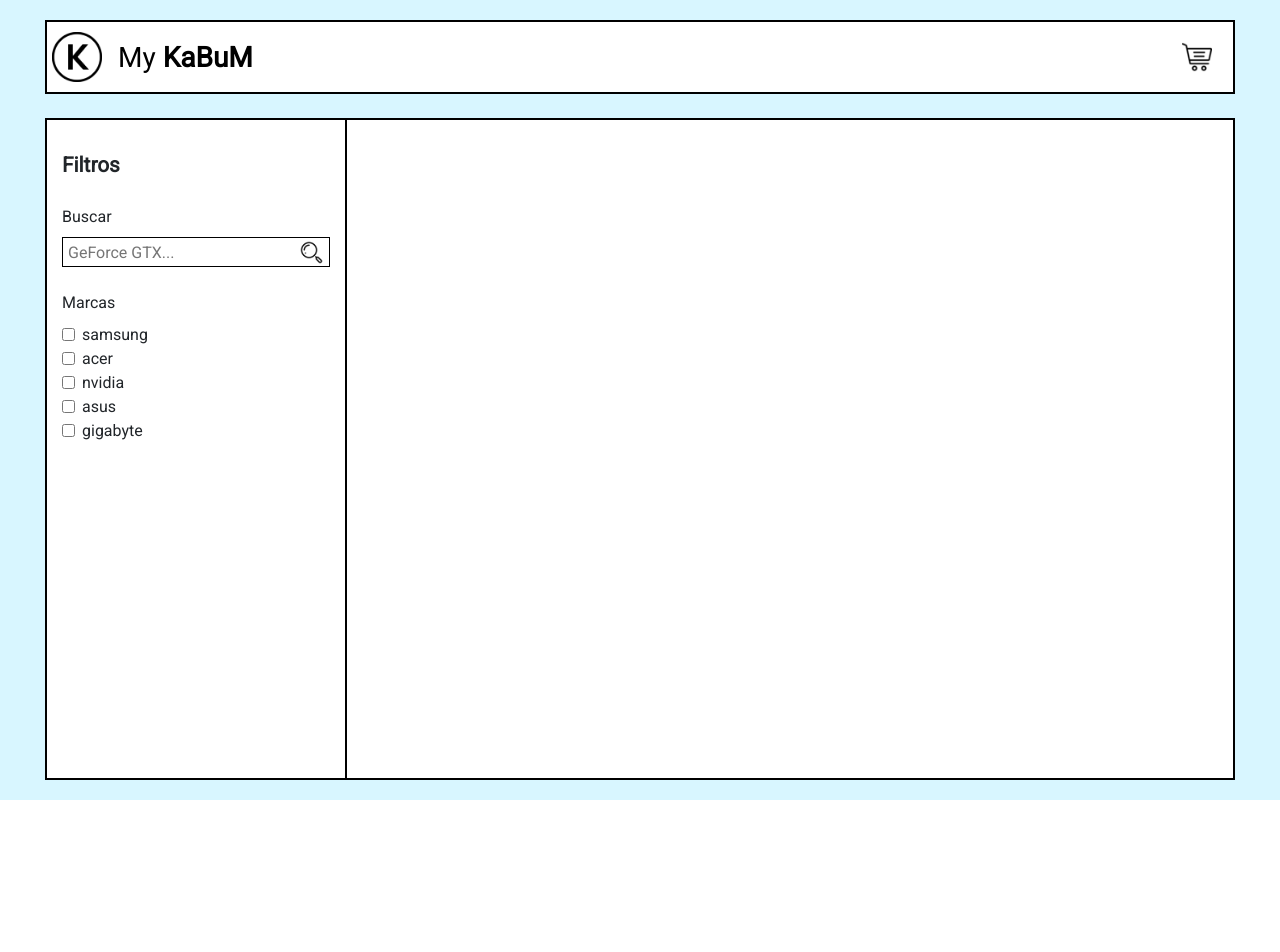
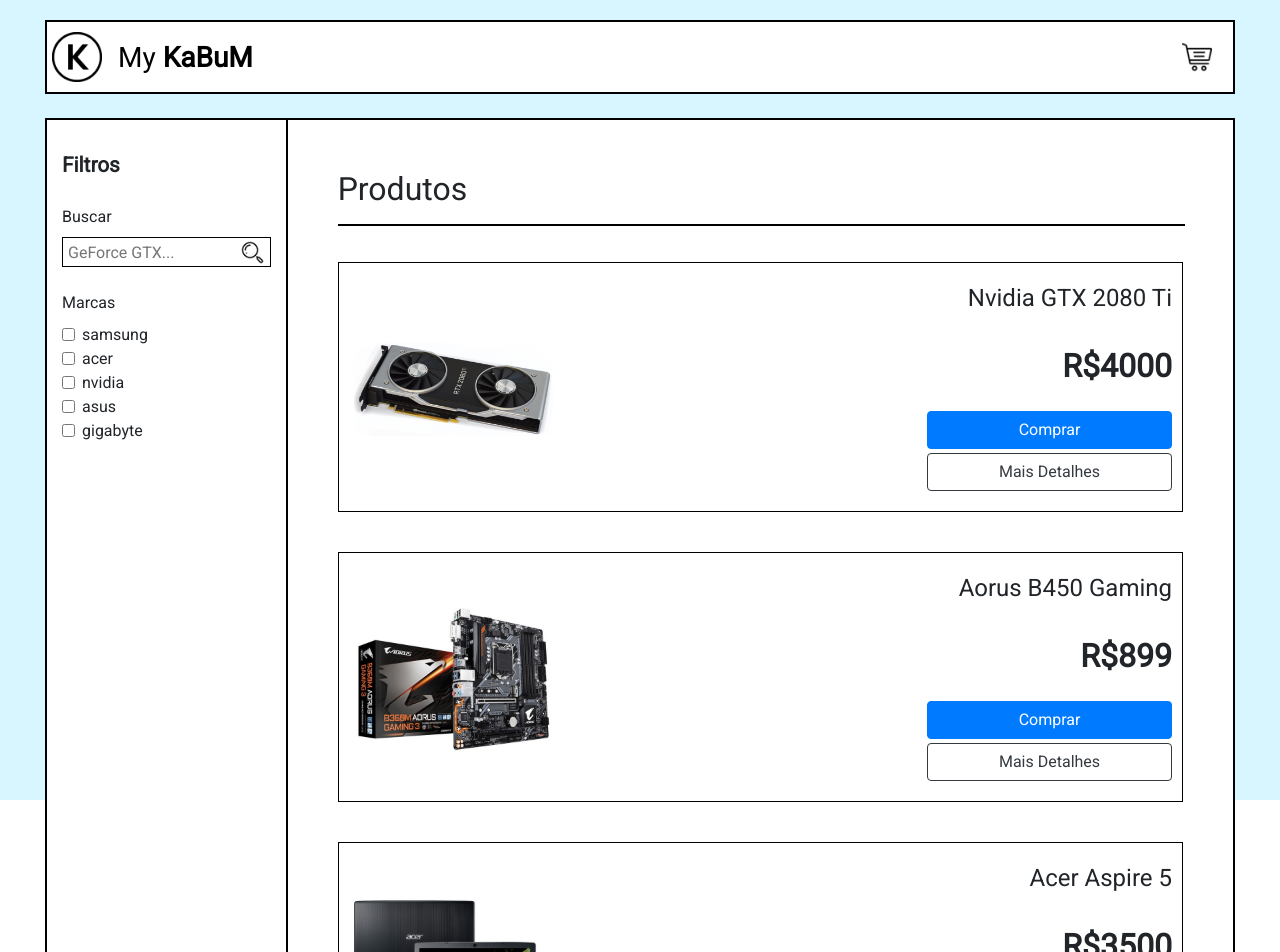
Before and after one commit to Xenosgrilda/react-ordering-system, a React (Create React App) app: page / in a window 1280 px wide. Shown: the top 952 px of the page. Before the commit the page ends 800 px from the top, so only its background shows below. Built offline with nearby package versions, Linux system fonts and the light colour scheme.

Commit message:
Products component UI

```diff
--- a/src/components/app/App.css
+++ b/src/components/app/App.css
@@ -1,7 +1,12 @@
-.page-container{
+.kabum-app-container{
     padding: 20px 45px;
     background-color: #D8F6FF;
     display: flex;
     flex-flow: column nowrap;
     height: 100vh;
 }
+
+.kabum-separator{
+    border: 1px solid black;
+    width: 100%;
+}
--- a/src/components/app/App.jsx
+++ b/src/components/app/App.jsx
@@ -5,7 +5,7 @@
 
 function App() {
   return (
-    <div className='page-container'>
+    <div className='kabum-app-container'>
       <Header/>
       <Page/>
     </div>
--- a/src/components/app/header/Header.jsx
+++ b/src/components/app/header/Header.jsx
@@ -1,4 +1,4 @@
-import React, {useState} from "react";
+import React from "react";
 import './Header.css';
 import navBrand from '../../../images/brand-logo.png';
 import shoppingCart from '../../../images/shopping-car-icon.png';
--- a/src/components/app/page/Page.jsx
+++ b/src/components/app/page/Page.jsx
@@ -1,12 +1,51 @@
 import React from "react";
 import './Page.css';
 import Filter from "../filter/Filter";
+import Products from "../products/Products";
 
 export default class Page extends React.Component {
     constructor(props) {
         super(props);
 
         this.state = {
+
+            productList: [
+                {
+                    name: 'Nvidia GTX 2080 Ti',
+                    brand: 'Nvidia',
+                    price: 4000.00,
+                    imgSrc: 'rtx_2080_ti.jpg'
+                },
+                {
+                    name: 'Aorus B450 Gaming',
+                    brand: 'Aorus',
+                    price: 899.00,
+                    imgSrc: 'gigabyte_aorus.jpg'
+                },
+                {
+                    name: 'Acer Aspire 5',
+                    brand: 'Acer',
+                    price: 3500.00,
+                    imgSrc: 'acer-aspire-5.jpg'
+                },
+                {
+                    name: 'Asus Rog Phone 2',
+                    brand: 'Asus',
+                    price: 3200.00,
+                    imgSrc: 'asus_rog_phone_2.jpg'
+                },                {
+                    name: 'Gigabyte GTX 2060',
+                    brand: 'Gigabyte',
+                    price: 2000.00,
+                    imgSrc: 'gigabyte_rtx_2060.jpg'
+                },
+                {
+                    name: 'Samsung Galaxy A70',
+                    brand: 'Samsung',
+                    price: 2999.00,
+                    imgSrc: 'galaxy_a70.jpg'
+                }
+            ]
         }
     };
 
@@ -18,6 +57,7 @@
         return (
             <div className='kabum-page-container mt-4'>
                 <Filter brands={['Samsung', 'Acer', 'Nvidia', 'Asus', 'Gigabyte']} onFilterChange={this.onFilterChange}/>
+                <Products header='Produtos' products={this.state.productList}/>
             </div>
         )
     }
--- /dev/null
+++ b/src/components/app/products/Products.css
@@ -0,0 +1,24 @@
+.kabum-page-products {
+    width: 100%;
+    padding: 50px;
+}
+
+.kabum-page-products-container{
+    margin-left: -20px;
+    margin-right: -20px;
+    display: grid;
+    grid-template-columns: repeat(3, 1fr);
+    grid-template-rows: repeat(3, 1fr);
+}
+
+@media all and (max-width: 1600px){
+    .kabum-page-products-container{
+        grid-template-columns: repeat(2, 1fr);
+    }
+}
+
+@media all and (max-width: 1350px){
+    .kabum-page-products-container{
+        grid-template-columns: 1fr;
+    }
+}
--- /dev/null
+++ b/src/components/app/products/Products.jsx
@@ -0,0 +1,17 @@
+import React from "react";
+import './Products.css';
+import Product from "./product/Product";
+
+export default function Products(props) {
+
+    return(
+        <div className='kabum-page-products'>
+            <h2>{props.header}</h2>
+            <hr className='kabum-separator'/>
+
+            <div className='kabum-page-products-container'>
+                { props.products.map( prod => <Product name={prod.name} price={prod.price} imgSrc={prod.imgSrc}/> ) }
+            </div>
+        </div>
+    )
+}
--- /dev/null
+++ b/src/components/app/products/product/Product.css
@@ -0,0 +1,47 @@
+.kabum-product {
+    height: 250px;
+    margin: 20px;
+    border: 1px solid black;
+    padding:  10px 0 10px 15px;
+}
+
+.kabum-product .kabum-image-container{
+    height: 100%;
+    width: 50%;
+    display: inline-block;
+}
+
+.kabum-image-container .kabum-image{
+    vertical-align: top;
+    object-fit: scale-down;
+    height: 200px;
+    width: 200px;
+}
+
+.kabum-product .kabum-product-content{
+    display: inline-block;
+    width: 50%;
+    height: 100%;
+}
+
+.kabum-product-content .kabum-product-flex{
+    height: 100%;
+    display: flex;
+    flex-flow: column nowrap;
+    justify-content: space-around;
+    align-items: flex-end;
+    text-align: right;
+    padding-right: 10px;
+}
+
+.kabum-product-price{
+    font-weight: bold;
+    font-size: 2rem;
+}
+
+@media all and (min-width: 1600px){
+    .kabum-image-container .kabum-image{
+        height: 150px;
+        width: 150px;
+    }
+}
--- /dev/null
+++ b/src/components/app/products/product/Product.jsx
@@ -0,0 +1,26 @@
+import React from "react";
+import './Product.css';
+
+export default function Product(props) {
+    return(
+        <div className='kabum-product'>
+            <div className="kabum-image-container">
+                <img className='kabum-image' src={require('../../../../images/' + props.imgSrc)} alt={props.name}/>
+            </div>
+            <div className='kabum-product-content'>
+                <div className="kabum-product-flex">
+                    <h4>{props.name}</h4>
+                    <span className='kabum-product-price'>R${props.price}</span>
+                    <div className='row'>
+                        <div className="col-12 mb-1">
+                            <button className='btn btn-block btn-primary'>Comprar</button>
+                        </div>
+                        <div className="col-12">
+                            <button className='btn btn-block btn-outline-dark'>Mais Detalhes</button>
+                        </div>
+                    </div>
+                </div>
+            </div>
+        </div>
+    );
+}
```
Also changed, not shown: src/images/acer-aspire-5.jpg (added).
